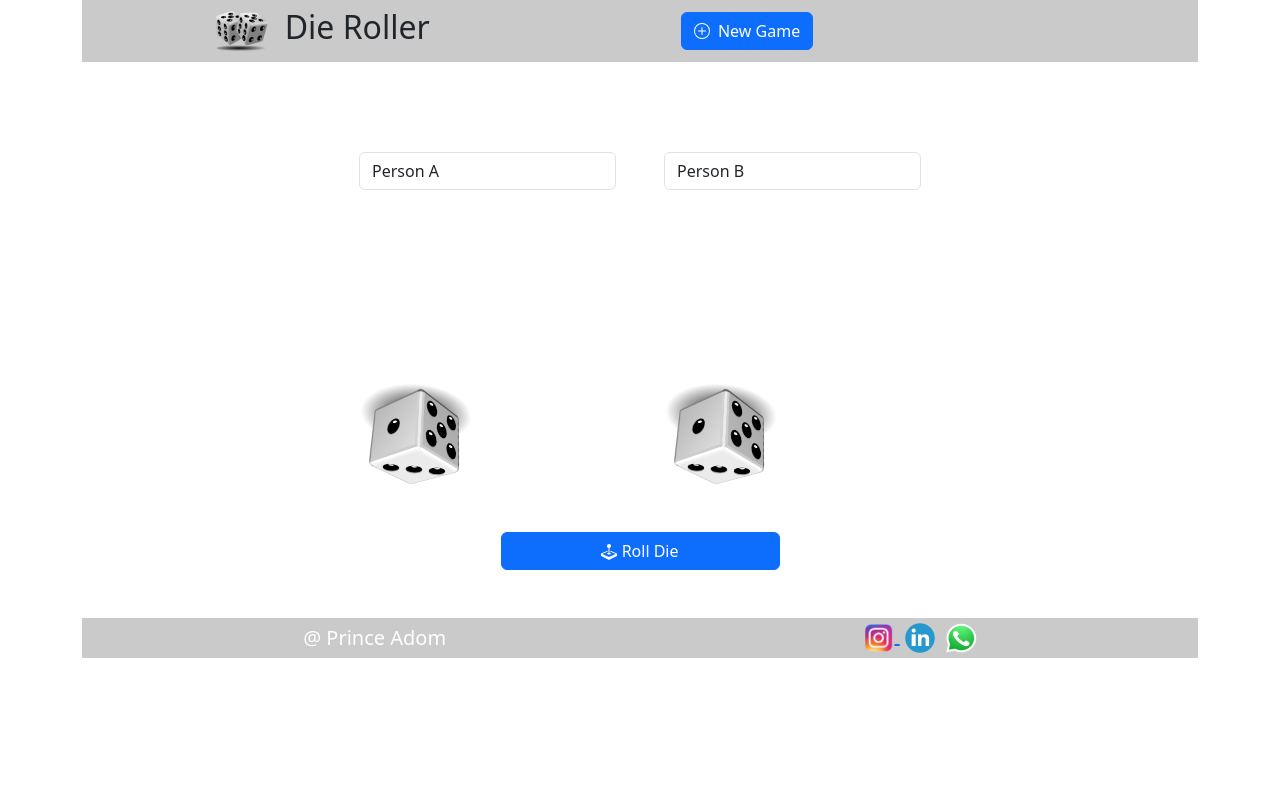
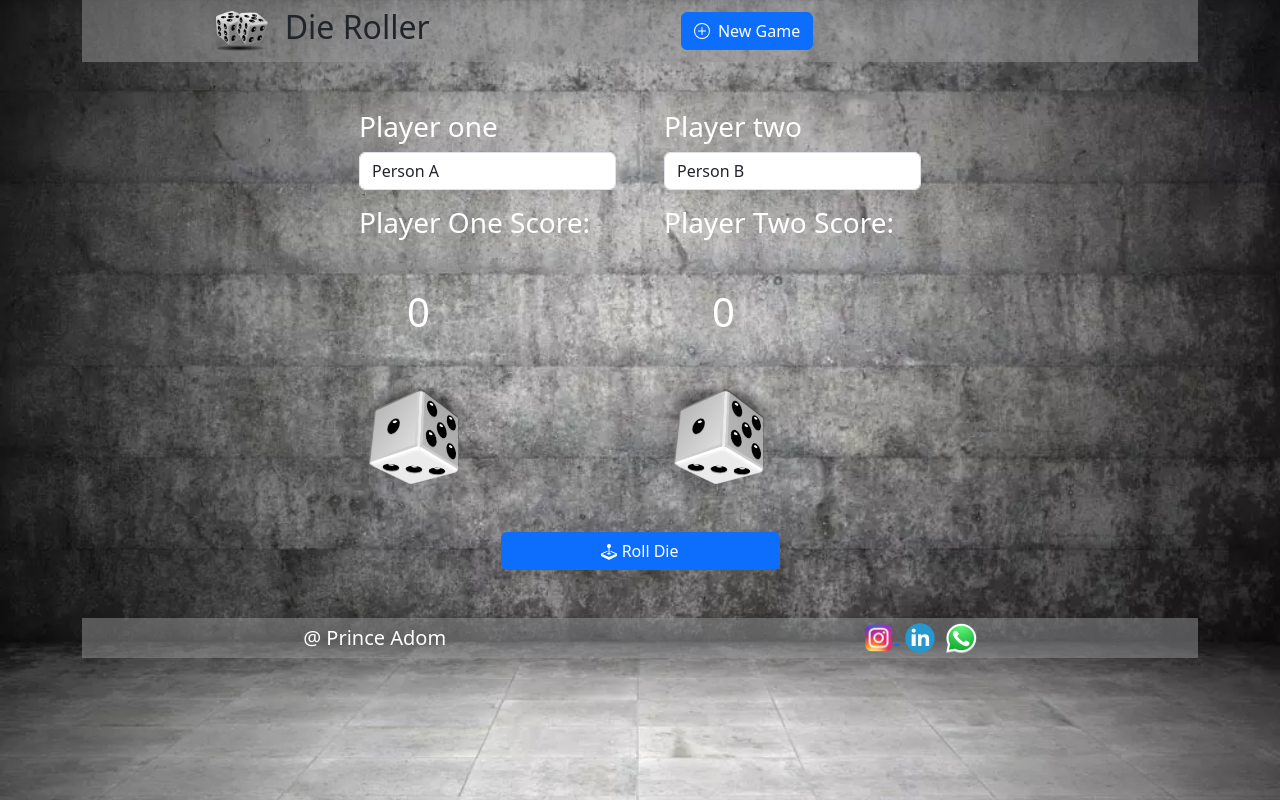
Before and after one commit to prince-adom/dice_roller, a plain HTML site: page index.html in a window 1280 px wide. Drawn offline with nearby package versions, Linux system fonts and the light colour scheme.

Commit message:
Update style.css
had to remove relative paths for background image

```diff
--- a/style.css
+++ b/style.css
@@ -9,7 +9,7 @@
 }
 
 body {
-    background: url("./images/backgrounds/gray_wall.png.png") no-repeat center center fixed;
+    background: url("gray_wall.png.png") no-repeat center center fixed;
   -webkit-background-size: cover;
   -moz-background-size: cover;
   -o-background-size: cover;
```
